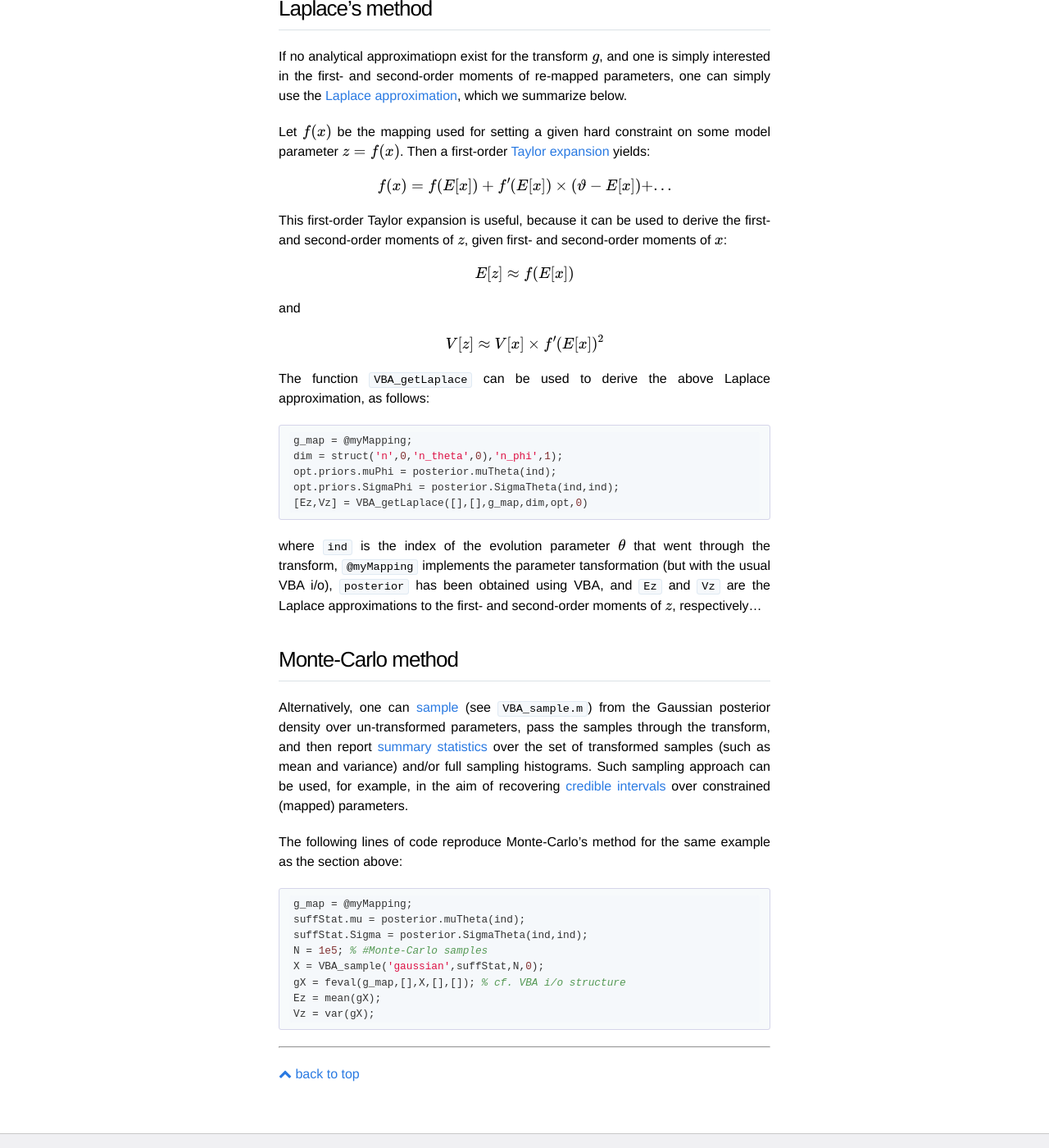
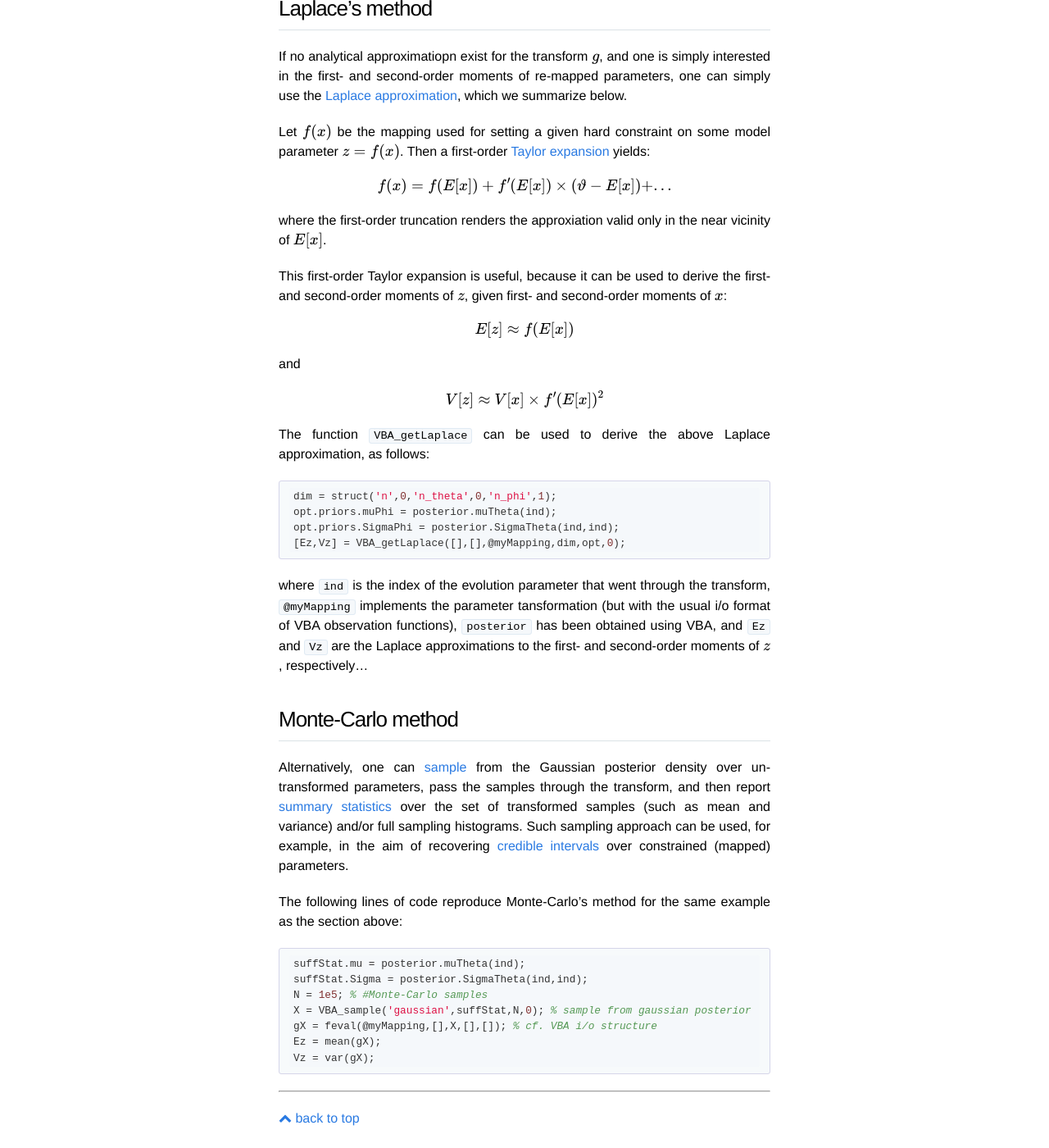
Before and after one commit to MBB-team/VBA-toolbox, a Jekyll site: the page built from _wiki/param-transform.md, in a window 1280 px wide and 1400 px high, scrolled down 4368 px. Shown: the whole window at 82% size. Built offline with Jekyll 4.4.1, drawn with Linux system fonts in a browser that asks for light colours; nearby versions of some CDN libraries; formulas are drawn with MathJax 3.

Commit message:
Update param-transform.md

````diff
--- a/_wiki/param-transform.md
+++ b/_wiki/param-transform.md
@@ -52,7 +52,7 @@ So-called [sparse estimators](https://en.wikipedia.org/wiki/Sparse_approximation
 
 Note that L1-norm minimization aprpoaches can be seen as a subcase of bayesian parameter estimation under non-Gaussian priors, more precisely: [Laplacian](https://en.wikipedia.org/wiki/Laplace_distribution) priors. In fact, this intuition generalizes to most sparsity constraints (cf. $$Lp$$-norm with $$p<2$$), which have their "sparsity prior" equivalent. Emulating such sparsity priors without sacrificing the simplicity and robustness of Gaussian priors can be done by mapping VBA's native parameters $$x$$ through the following simple transform:
 
-$$g_s(x)= \left(2 s(x) -1\right)x^{2p}$$
+$$ g_s(x)= \left(2 s(x) -1\right)x^{2p} $$
 
 where $$p$$ is set to emulate an $$Lp$$-norm, and $$s(x)$$ is the standard sigmoid function.
 
@@ -71,11 +71,11 @@ We begin by highlighting simple analytic expressions for the first- and second-o
 
 This is useful for imposing positivity constraints on model parameters (see above). Let $$g(x)=e^x$$ and $$x$$ be normally distributed, i.e.: $$p(x) = N\left(\mu,\sigma\right)$$. Then:
 
-$$E[g(x)] = e^{\mu + \frac{\sigma}{2}}$$,
+$$ E[g(x)] = e^{\mu + \frac{\sigma}{2}} $$,
 
 and
 
-$$V[g(x)] = e^{2\mu + \sigma} \left(e^{\sigma}-1\right)$$,
+$$ V[g(x)] = e^{2\mu + \sigma} \left(e^{\sigma}-1\right) $$,
 
 Recovering the two first two moments of exponentially-mapped parameters $$z=e^x$$ can thus be done analytically, given the first two moments of the Gaussian posterior distribution on $$x$$.
 
@@ -83,11 +83,11 @@ Recovering the two first two moments of exponentially-mapped parameters $$z=e^x$
 
 This is useful for imposing "range" constraints on model parameters (see above). Let $$s(x)=\frac{1}{1+e^{-x}}$$ and $$x$$ be normally distributed, i.e.: $$p(x) = N\left(\mu,\sigma\right)$$. Then:
 
-$$E[s(x)] \approx s\left(\frac{\mu}{\sqrt{1+a\sigma}}\right)$$,
+$$ E[s(x)] \approx s\left(\frac{\mu}{\sqrt{1+a\sigma}}\right) $$,
 
 and
 
-$$V[s(x)] \approx s\left(\frac{\mu}{\sqrt{1+a\sigma}}\right)\left(1-s\left(\frac{\mu}{\sqrt{1+a\sigma}}\right)\right)\left(1-\frac{1}{\sqrt{1+a\sigma}}\right)$$,
+$$ V[s(x)] \approx s\left(\frac{\mu}{\sqrt{1+a\sigma}}\right)\left(1-s\left(\frac{\mu}{\sqrt{1+a\sigma}}\right)\right)\left(1-\frac{1}{\sqrt{1+a\sigma}}\right) $$,
 
 where $$a=\frac{3}{\pi^2} \approx 0.3$$.
 
@@ -103,6 +103,8 @@ Let $$f(x)$$ be the mapping used for setting a given hard constraint on some mod
 
 $$ f(x) = f(E[x]) + f'(E[x])\times\left(\vartheta-E[x]\right) + ... $$
 
+where the first-order truncation renders the approxiation valid only in the near vicinity of $$E[x]$$.
+
 This first-order Taylor expansion is useful, because it can be used to derive the first- and second-order moments of $$z$$, given first- and second-order moments of $$x$$:
 
 $$ E[z] \approx f(E[x]) $$
@@ -114,29 +116,27 @@ $$ V[z] \approx V[x]\times f'(E[x])^2 $$
 The function `VBA_getLaplace` can be used to derive the above Laplace approximation, as follows:
 
 ```matlab
-g_map = @myMapping;
-dim = struct('n',0,'n_theta',0),'n_phi',1);
+dim = struct('n',0,'n_theta',0,'n_phi',1);
 opt.priors.muPhi = posterior.muTheta(ind);
 opt.priors.SigmaPhi = posterior.SigmaTheta(ind,ind);
-[Ez,Vz] = VBA_getLaplace([],[],g_map,dim,opt,0)
+[Ez,Vz] = VBA_getLaplace([],[],@myMapping,dim,opt,0);
 ```
 
-where `ind` is the index of the evolution parameter $$\theta$$ that went through the transform, `@myMapping` implements the parameter tansformation (but with the usual VBA i/o), `posterior` has been obtained using VBA, and `Ez` and `Vz` are the Laplace approximations to the first- and second-order moments of $$z$$, respectively...
+where `ind` is the index of the evolution parameter that went through the transform, `@myMapping` implements the parameter tansformation (but with the usual i/o format of VBA observation functions), `posterior` has been obtained using VBA, and `Ez` and `Vz` are the Laplace approximations to the first- and second-order moments of $$z$$, respectively...
 
 
 ## Monte-Carlo method
 
-Alternatively, one can [sample](https://en.wikipedia.org/wiki/Monte_Carlo_method) (see `VBA_sample.m`) from the Gaussian posterior density over un-transformed parameters, pass the samples through the transform, and then report [summary statistics](https://en.wikipedia.org/wiki/Summary_statistics) over the set of transformed samples (such as mean and variance) and/or full sampling histograms. Such sampling approach can be used, for example, in the aim of recovering [credible intervals](https://en.wikipedia.org/wiki/Credible_interval) over constrained (mapped) parameters.
+Alternatively, one can [sample](https://en.wikipedia.org/wiki/Monte_Carlo_method) from the Gaussian posterior density over un-transformed parameters, pass the samples through the transform, and then report [summary statistics](https://en.wikipedia.org/wiki/Summary_statistics) over the set of transformed samples (such as mean and variance) and/or full sampling histograms. Such sampling approach can be used, for example, in the aim of recovering [credible intervals](https://en.wikipedia.org/wiki/Credible_interval) over constrained (mapped) parameters.
 
 The following lines of code reproduce Monte-Carlo's method for the same example as the section above:
 
 ```matlab
-g_map = @myMapping;
 suffStat.mu = posterior.muTheta(ind);
 suffStat.Sigma = posterior.SigmaTheta(ind,ind);
 N = 1e5; % #Monte-Carlo samples
-X = VBA_sample('gaussian',suffStat,N,0);
-gX = feval(g_map,[],X,[],[]); % cf. VBA i/o structure
+X = VBA_sample('gaussian',suffStat,N,0); % sample from gaussian posterior
+gX = feval(@myMapping,[],X,[],[]); % cf. VBA i/o structure
 Ez = mean(gX);
 Vz = var(gX);
 ```
````
